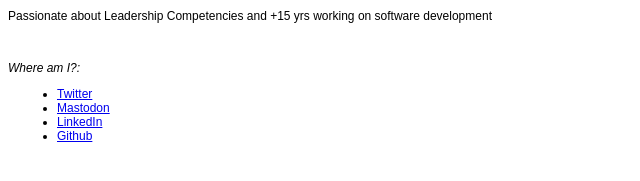
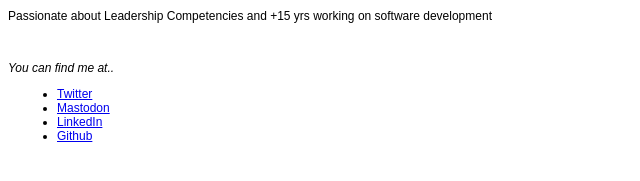
Before and after one commit to kamalpaco/castrobarea_vcard, a plain HTML site: page index.html in a window 1280 px wide. Shown: the part 211-392 px from the top of the page, 0-640 px from the left. Drawn offline with Linux system fonts and the light colour scheme.

```diff
--- a/index.html
+++ b/index.html
@@ -41,7 +41,7 @@ write about high performance teams.<p\>
 <p><i>Skills/Expertise:</i><p\>
 <p>Passionate about Leadership Competencies and +15 yrs working on software development <p\>
 <p><br/><p\>
-<p><i>Where am I?:</i><p\>
+<p><i>You can find me at..</i><p\>
 <p>
   <nav>
     <ul>
```
